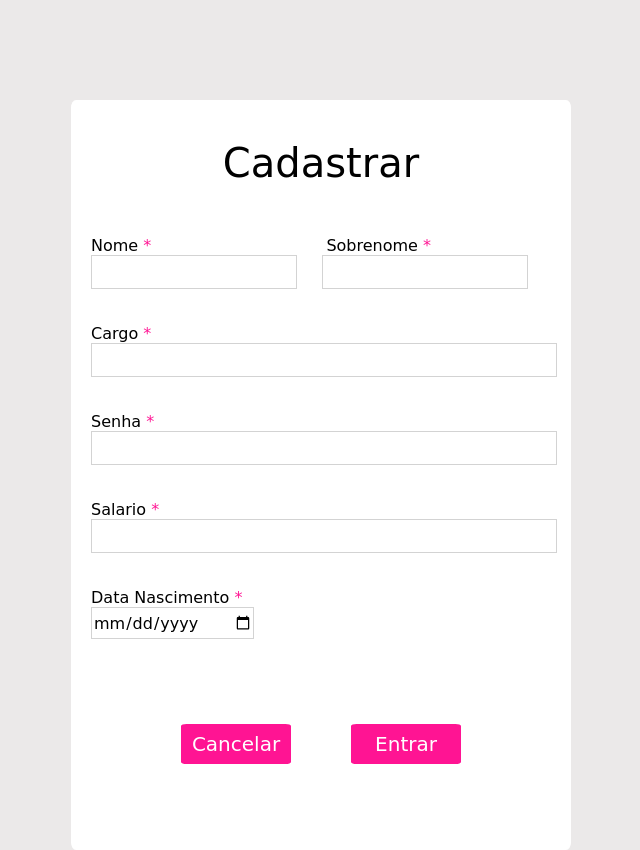
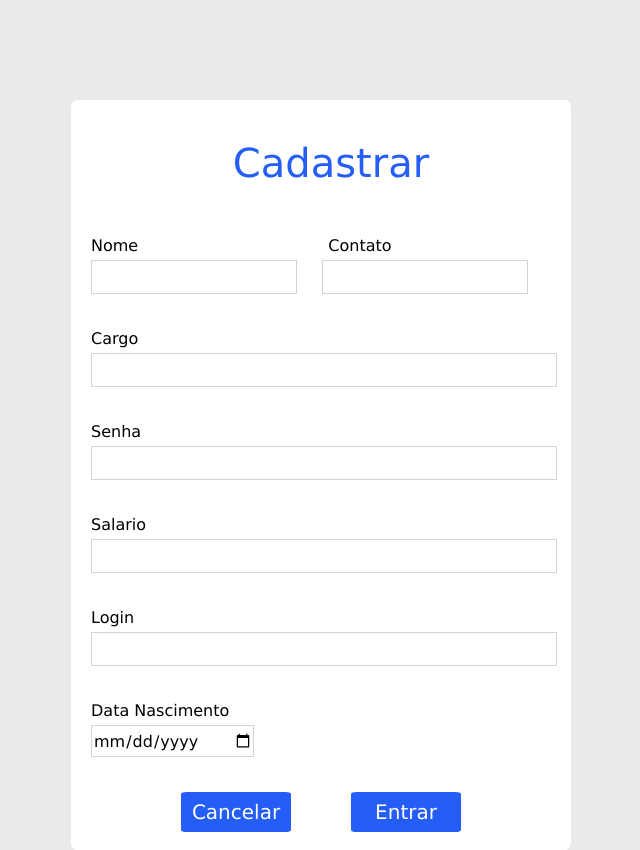
Before and after one commit to Pedr0Mb/Projeto-Tela-de-cadastro, a PHP site: page /LoginFuncionario.html in a window 1280 px wide. Shown: the whole page, without its empty margins (319-959 px from the left). Run offline with PHP 8.4, Linux system fonts and the light colour scheme.

Commit message:
Add files via upload

```diff
--- a/Bd loja.sql
+++ b/Bd loja.sql
@@ -10,6 +10,7 @@ ds_cargo varchar(30) not null,
 nr_salario decimal not null,
 dt_admissao date not null,
 nm_senha text not null
+nm_login varchar(45) not null
 );
 
 create table tb_cliente(
--- a/Login.html
+++ b/Login.html
@@ -10,12 +10,12 @@
     <form action="" method="post" class="Form">
         <p class="FormTitle">Login</p>
         <main class="Inputs">
-            <label class="label" for="label">Nome</label> <span class="Span">*</span>
+            <label class="label" for="label">Login</label>
             <br>
             <input type="text" class="FormInput " required id="Nome">
             <br>
 
-            <label class="label" for="label">Senha</label> <span class="Span">*</span> <br>
+            <label class="label" for="label">Senha</label>  <br>
             <input type="password" class="FormInput" required id="Senha">
 
         </main>
--- a/LoginFuncionario.css
+++ b/LoginFuncionario.css
@@ -1,5 +1,5 @@
 body{
-    font-family: cursive;
+    font-family: Verdana, Geneva, Tahoma, sans-serif;
     margin: 0;
     padding: 0;
     box-sizing: border-box;
@@ -20,8 +20,12 @@ body{
 }
 .FormTitle{
     text-align: center;
+    margin-left: 20px;
     font-size: 30pt;
     margin-bottom: 50px;
+    color: rgb(37, 93, 247);
+    font-weight: 500;
+    font-family: Verdana, Geneva, Tahoma, sans-serif;
 }
 .Inputs{
     margin-left: 20px;
@@ -34,7 +38,11 @@ body{
     margin-bottom: 35px;
     width: 460px;
     font-size: 12pt;
-    font-family: cursive;
+    font-family: Verdana, Geneva, Tahoma, sans-serif;
+    margin-top: 5px;
+}
+.FormInput:focus{
+    box-shadow: 0px 0px 5px rgb(37, 93, 247);
 }
 .Nome{
     width: 200px;
@@ -46,28 +54,28 @@ body{
     color: deeppink;
 }
 .Sobrenome{
-    margin-left: 170px;
+    margin-left: 185px;
 }
 .btns{
     display: flex;
     align-items: center;
     justify-content: center;
     gap: 60px;
-    margin-top: 50px;
+
 }
 .btn{
     color: white;
-    background-color: deeppink;
+    background-color: rgb(37, 93, 247);
     border: none;
     width: 110px;
     height: 40px;
-    font-family: cursive;
+    font-family: Verdana, Geneva, Tahoma, sans-serif;
     font-size: 15pt;
     border-radius: 5%;
     cursor: pointer;
 }
 .btn:hover{
-    background-color: rgb(255, 81, 174);
+    background-color: rgb(80, 121, 235);
 }
 .Invalidacao{
     color: red;
--- a/LoginFuncionario.html
+++ b/LoginFuncionario.html
@@ -10,18 +10,20 @@
     <form action="" method="post" class="Form" id="form">
         <p class="FormTitle">Cadastrar</p>
         <main class="Inputs">
-            <label class="label" for="label">Nome</label> <span class="Span">*</span>
-            <label class="label Sobrenome" for="label">Sobrenome</label> <span class="Span">*</span>
+            <label class="label" for="label">Nome</label>
+            <label class="label Sobrenome" for="label">Contato</label>
             <br>
             <input type="text" class="FormInput Nome" required id="Nome">
             <input type="text" class="FormInput Nome" required id="Sobrenome"><br>
-            <label class="label" for="label">Cargo</label> <span class="Span">*</span> <br>
+            <label class="label" for="label">Cargo</label>  <br>
             <input type="text" class="FormInput" required id="Cargo"> <br>
-            <label class="label" for="label">Senha</label> <span class="Span">*</span> <br>
+            <label class="label" for="label">Senha</label>  <br>
             <input type="password" class="FormInput" required id="Senha">
-            <label class="label" for="label">Salario</label> <span class="Span">*</span> <br>
+            <label class="label" for="label">Salario</label>  <br>
             <input type="number" min="0" class="FormInput" required id="Salario">
-            <label class="label" for="label">Data Nascimento</label> <span class="Span">*</span> <br>
+            <label class="label" for="label">Login</label>  <br>
+            <input type="email" class="FormInput" required id="Senha">
+            <label class="label" for="label">Data Nascimento</label>  <br>
         <input type="date" class="FormInput data" required id="Data"> <br>
         </main>
         <div class="btns">
```
Also changed, not shown: Login.css (+12 -8 lines).
